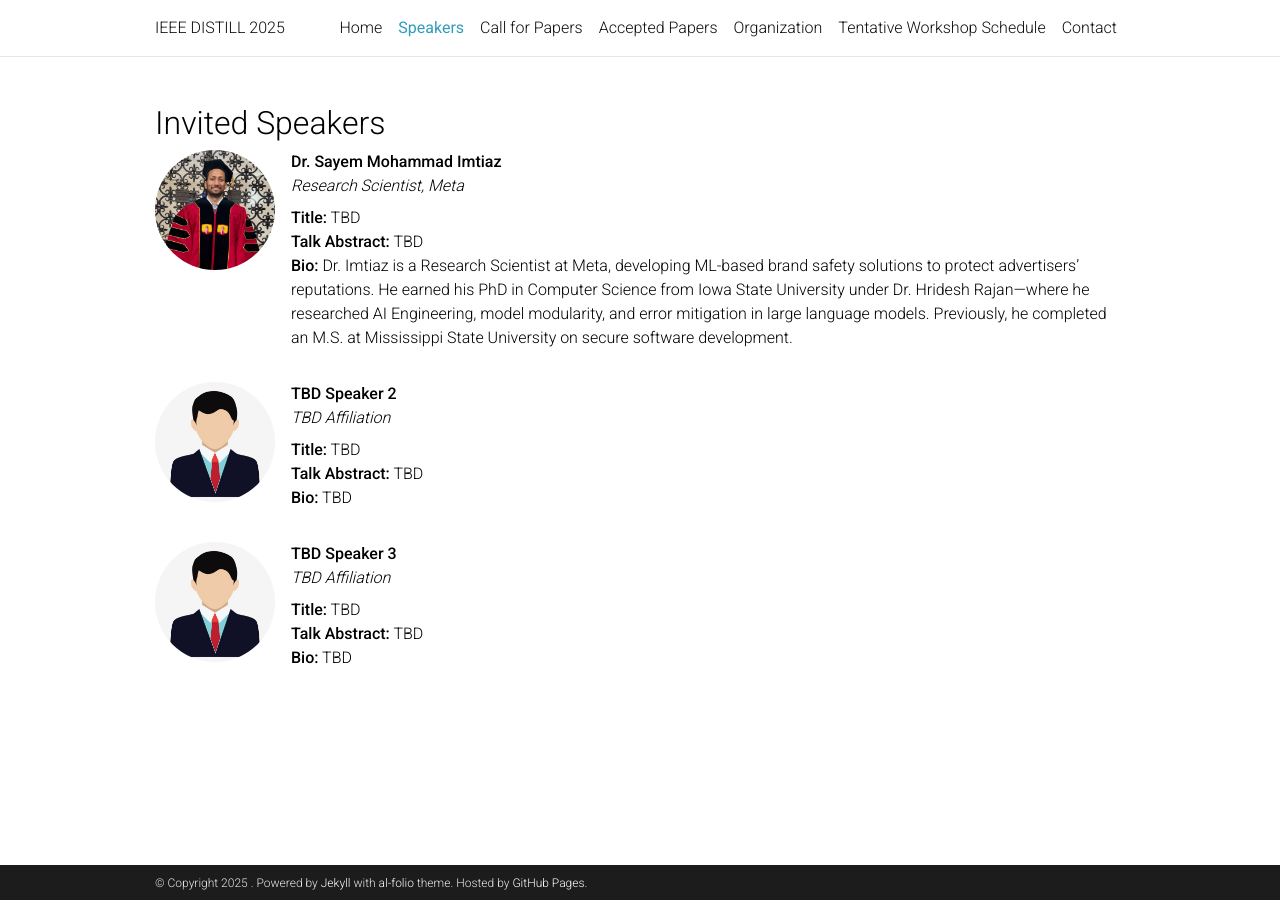
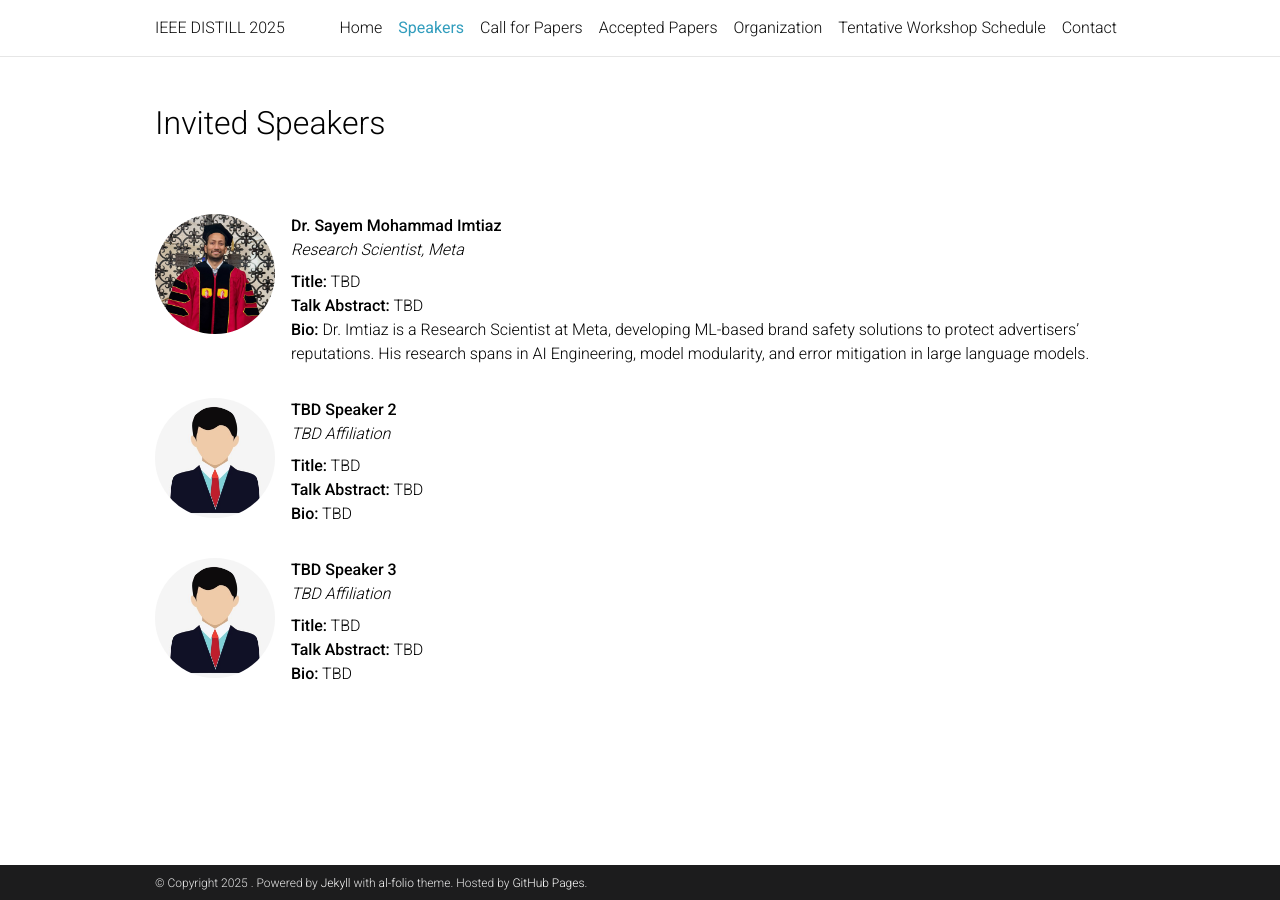
Before and after one commit to ieeedistill/ieeedistill.github.io, a Jekyll site: the page built from _pages/speakers.md, in a window 1280 px wide. Built offline with Jekyll 4.4.1, drawn with Linux system fonts in a browser that asks for light colours; comment, search, counter and statistics services are not loaded; a style sheet for code colours, icons or effects is not loaded.

Commit message:
Update speakers.md

```diff
--- a/_pages/speakers.md
+++ b/_pages/speakers.md
@@ -7,6 +7,8 @@ nav_order: 2
 ---
 
 ## Invited Speakers
+
+<br /><br />
 
 <div class="team-container" style="display: flex; flex-direction: column; gap: 2rem;">
 
@@ -22,7 +24,7 @@ nav_order: 2
       <p style="margin: 0 0 0.5rem;"><em>Research Scientist, Meta</em></p>
       <p style="margin: 0;"><strong>Title:</strong> TBD</p>
       <p style="margin: 0;"><strong>Talk Abstract:</strong> TBD</p>
-      <p style="margin: 0;"><strong>Bio:</strong> Dr. Imtiaz is a Research Scientist at Meta, developing ML-based brand safety solutions to protect advertisers’ reputations. He earned his PhD in Computer Science from Iowa State University under Dr. Hridesh Rajan—where he researched AI Engineering, model modularity, and error mitigation in large language models. Previously, he completed an M.S. at Mississippi State University on secure software development.</p>
+      <p style="margin: 0;"><strong>Bio:</strong> Dr. Imtiaz is a Research Scientist at Meta, developing ML-based brand safety solutions to protect advertisers’ reputations. His research spans in AI Engineering, model modularity, and error mitigation in large language models.</p>
     </div>
   </div>
 
```
